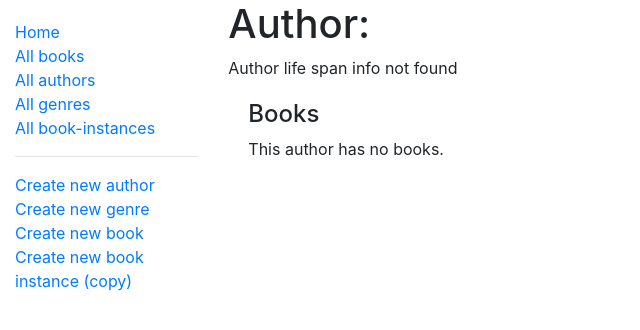
After one commit to siddharth-stn/locallibrary, a Node server app: template views/author_detail.pug in a window 1280 px wide. The commit adds this page. Shown: the top 330 px of the page, without its empty margins (0-640 px from the left). Run offline with Node 20, Linux system fonts and the light colour scheme; the template is opened without the code that fills it, so the values that code supplies are empty; some libraries are stand-ins or nearby versions.

Commit message:
view for author detail created

```diff
--- /dev/null
+++ b/views/author_detail.pug
@@ -0,0 +1,24 @@
+extends layout
+
+block content
+  h1 Author: #{author.name}
+  if author.date_of_birth_formatted == null && author.date_of_death_formatted == null
+    p Author life span info not found
+  else if author.date_of_birth_formatted == null
+    p Author date of birth not in database - #{author.date_of_death_formatted}
+  else if author.date_of_death_formatted == null
+    p #{author.date_of_birth_formatted} - Author date of death not in database
+  else
+    p #{author.date_of_birth_formatted} - #{author.date_of_death_formatted}
+
+  div(style="margin-left:20px;margin-top:20px")
+
+    h4 Books
+
+    dl
+      each book in author_books
+        dt
+          a(href=book.url) #{book.title}
+        dd #{book.summary}
+      else
+        p This author has no books.
--- a/views/author_list.pug
+++ b/views/author_list.pug
@@ -6,7 +6,7 @@ block content
   ul
     each author in author_list
       li
-        a(href="author.url") #{author.name}
+        a(href=author.url) #{author.name}
         if (!author.date_of_birth_formatted)
           | Author lifespan unknown
         else if (!author.date_of_death_formatted)
```
